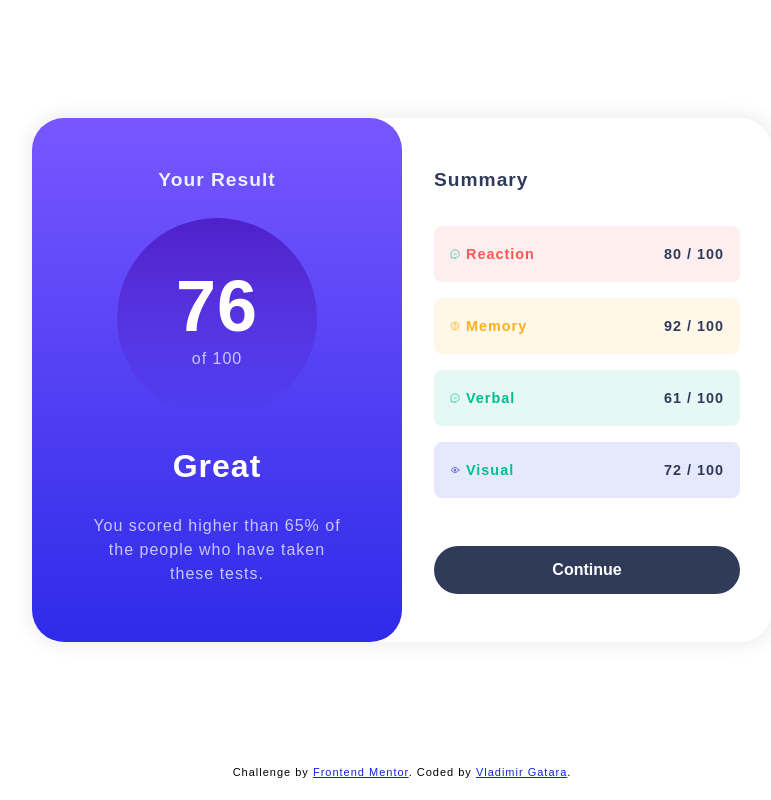
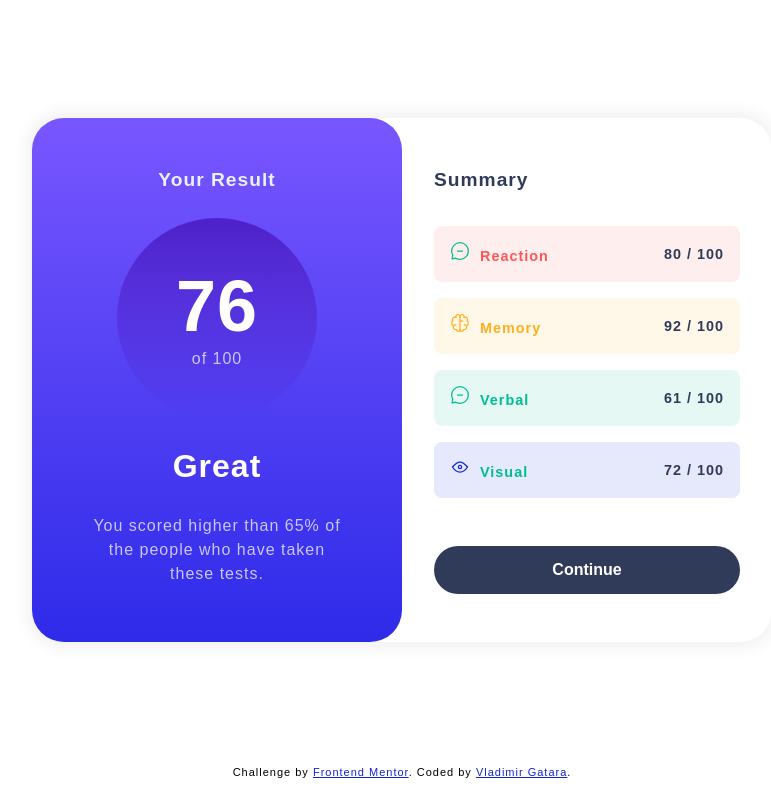
Before and after one commit to vgarmy/results-summary-component-main, a React (Create React App) app: page / in a window 1280 px wide. Shown: the whole page, without its empty margins (238-1009 px from the left). Built offline with nearby package versions, Linux system fonts and the light colour scheme; a web font is replaced by a local one.

Commit message:
images fix size

```diff
--- a/src/components/cardinfo/cardinfo.css
+++ b/src/components/cardinfo/cardinfo.css
@@ -19,8 +19,8 @@
 }
 
 .summary_card img{
-    width: 10px;
-    margin-right: 6px;
+    width: 20px;
+    margin-right: 10px;
 }
 
 .summary_card_dark{
```
